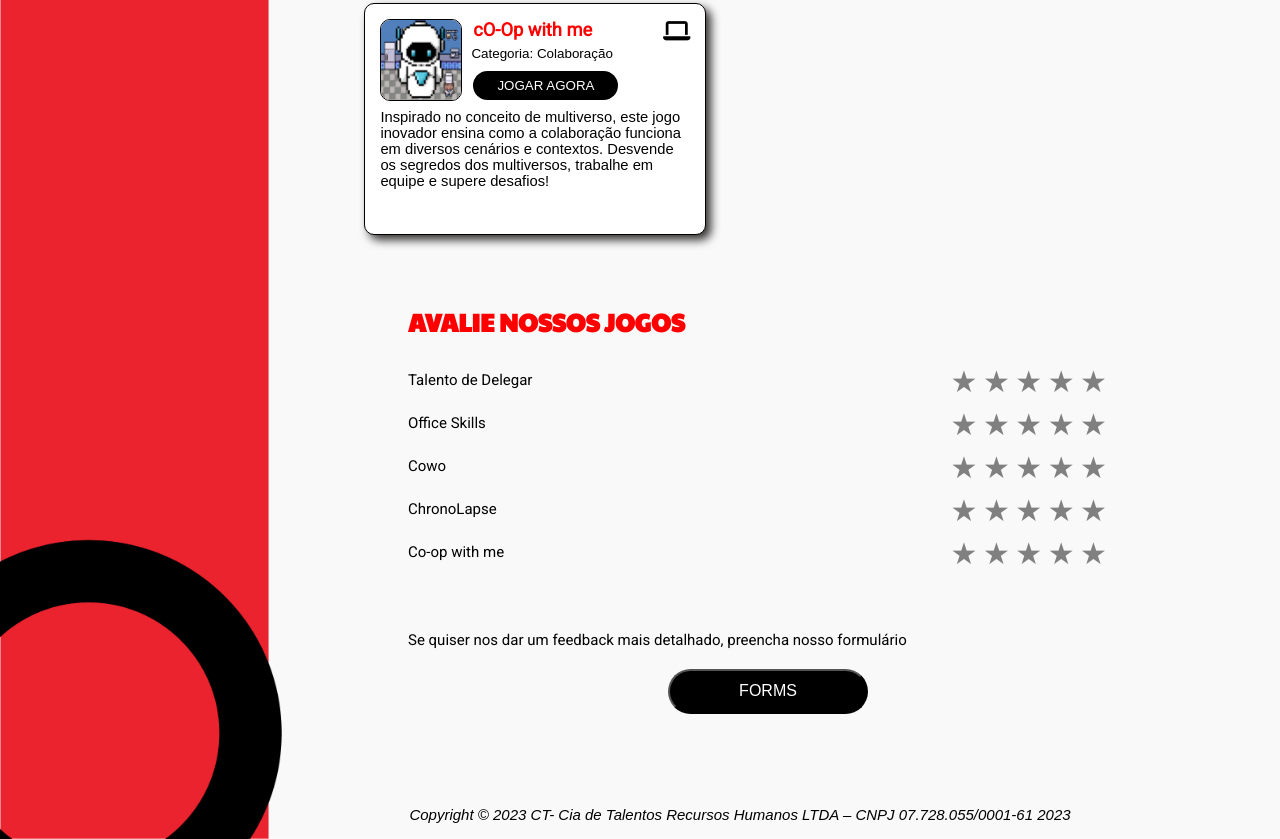
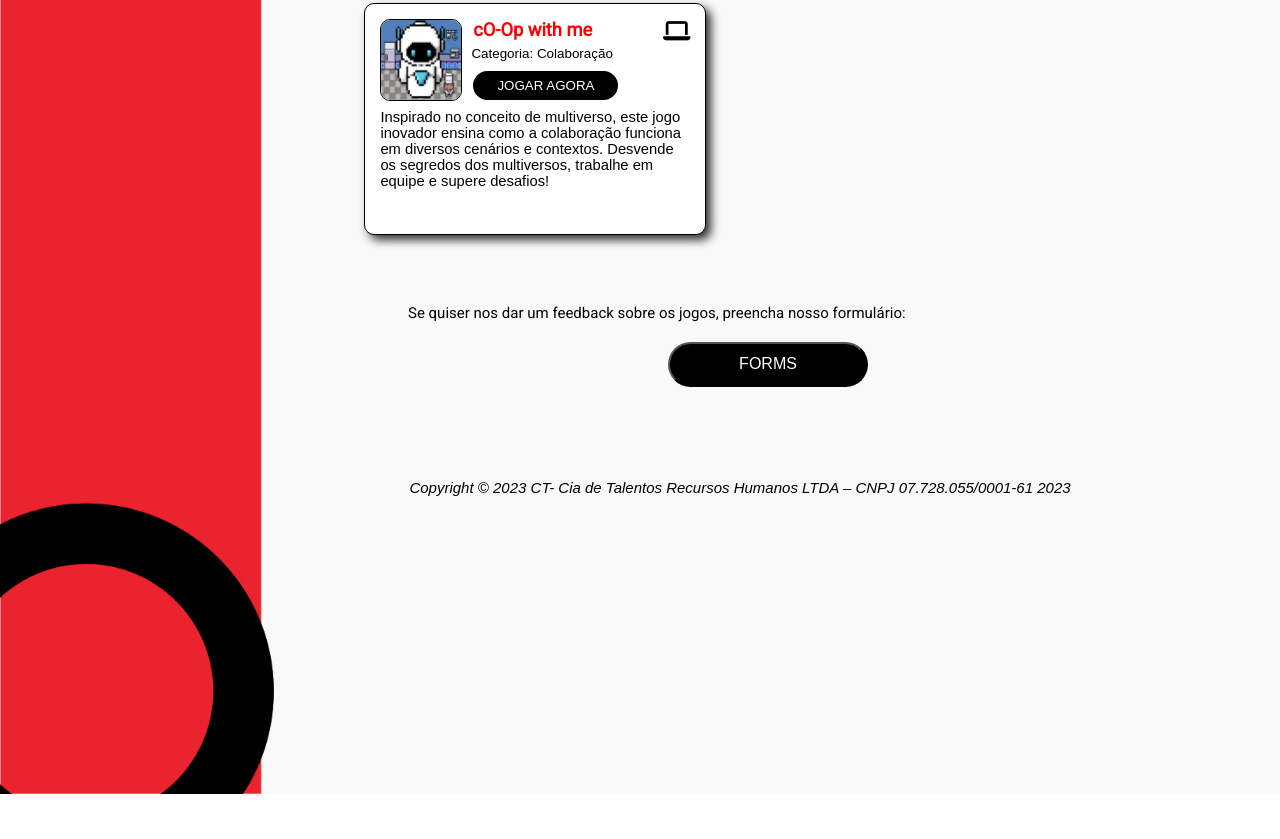
Before and after one commit to lidiamariano/LP, a plain HTML site: page index.html in a window 1280 px wide. Shown: the part 784-1623 px from the top of the page. After the commit the page ends 1578 px from the top, so only its background shows below. Drawn offline with Linux system fonts and the light colour scheme.

Commit message:
Links ajustados e avaliação removida

```diff
--- a/estilo.css
+++ b/estilo.css
@@ -90,9 +90,7 @@ footer {
     font-style: italic;
     position: static;
     width: 100%;
-    /* background-color: red; */
     color: rgb(0, 0, 0);
-    /* position: fixed; */
     width: 100%;
     height: 2.5rem;
     padding-top: 90px;
@@ -208,36 +206,3 @@ h6 {
     margin-left: 100px;
     padding-right: 165px;
 }
-
-.star {
-    display: inline-block;
-    font-size: 30px;
-    color: gray;
-    cursor: pointer;
-}
-
-.star:hover,
-.star:hover~.star {
-    color: orange;
-}
-.avalia{
-    font-family: 'Paytone One', sans-serif;
-    font-size: 25px;
-    color: red;
-    margin-top: 60px;
-}
-.avaliaDelegar{
-    display: inline-block;
-}
-.avaliaOffice{
-    display: inline-block;
-}
-.avaliaCowo{
-    display: inline-block;
-}
-.avaliaTempo{
-    display: inline-block;
-}
-.avaliacao{
-    display: grid;
-}
--- a/index.html
+++ b/index.html
@@ -43,7 +43,7 @@
                             </div>
                             <div class="textCard2">
                                 <h6>Categoria: Delegação de tarefas</h>
-                                    <a href="https://2023m1t9-inteli.github.io/grupo4/">
+                                    <a href="https://jogosminime-staging.s3.sa-east-1.amazonaws.com/games/talento-de-delegar/talentodedelegarautenticado2.html " target="_blank" rel="noopener noreferrer">
                                         <button class="buttonCard"> JOGAR AGORA</button>
                                     </a>
                             </div>
@@ -71,7 +71,7 @@
                             </div>
                             <div class="textCard2">
                                 <h6>Categoria: Gestão de conflitos</h>
-                                    <a href="https://2023m1t9-inteli.github.io/grupo1/">
+                                    <a href="https://jogosminime-staging.s3.sa-east-1.amazonaws.com/games/office-skills/index.html" target="_blank" rel="noopener noreferrer">
                                         <button class="buttonCard"> JOGAR AGORA</button>
                                     </a>
                             </div>
@@ -98,7 +98,7 @@
                             </div>
                             <div class="textCard2">
                                 <h6>Categoria: Comunicação</h>
-                                    <a href="https://2023m1t9-inteli.github.io/grupo3/">
+                                    <a href="https://2023m1t9-inteli.github.io/grupo3/" target="_blank" rel="noopener noreferrer">
                                         <button class="buttonCard"> JOGAR AGORA</button>
                                     </a>
                             </div>
@@ -126,7 +126,7 @@
                             </div>
                             <div class="textCard2">
                                 <h6>Categoria: Gestão de tempo</h>
-                                    <a href="https://2023m1t9-inteli.github.io/grupo2/">
+                                    <a href="https://jogosminime-staging.s3.sa-east-1.amazonaws.com/games/chronolapse/Index.html" target="_blank" rel="noopener noreferrer">
                                         <button class="buttonCard"> JOGAR AGORA</button>
                                     </a>
                             </div>
@@ -153,7 +153,7 @@
                             </div>
                             <div class="textCard2">
                                 <h6>Categoria: Colaboração</h>
-                                    <a href="https://2023m1t9-inteli.github.io/grupo5/">
+                                    <a href="https://2023m1t9-inteli.github.io/grupo5/" target="_blank" rel="noopener noreferrer">
                                         <button class="buttonCard"> JOGAR AGORA</button>
                                     </a>
                             </div>
@@ -166,61 +166,8 @@
             </section>
 
         </div>
-        <div class="avaliacao text-body">
-            <h1 class="avalia">AVALIE NOSSOS JOGOS</h1>
-            <div class="avaliaDelegar">
-                <p class="text-p">Talento de Delegar</p>
-                <div class="rating">
-                    <span class="star" onclick="rate(1)">&#9733;</span>
-                    <span class="star" onclick="rate(2)">&#9733;</span>
-                    <span class="star" onclick="rate(3)">&#9733;</span>
-                    <span class="star" onclick="rate(4)">&#9733;</span>
-                    <span class="star" onclick="rate(5)">&#9733;</span>
-                </div>
-            </div>
-            <div class="avaliaOffice">
-                <p class="text-p">Office Skills</p>
-                <div class="rating">
-                    <span class="star" onclick="rate(1)">&#9733;</span>
-                    <span class="star" onclick="rate(2)">&#9733;</span>
-                    <span class="star" onclick="rate(3)">&#9733;</span>
-                    <span class="star" onclick="rate(4)">&#9733;</span>
-                    <span class="star" onclick="rate(5)">&#9733;</span>
-                </div>
-            </div>
-            <div class="avaliaCowo">
-                <p class="text-p">Cowo</p>
-                <div class="rating">
-                    <span class="star" onclick="rate(1)">&#9733;</span>
-                    <span class="star" onclick="rate(2)">&#9733;</span>
-                    <span class="star" onclick="rate(3)">&#9733;</span>
-                    <span class="star" onclick="rate(4)">&#9733;</span>
-                    <span class="star" onclick="rate(5)">&#9733;</span>
-                </div>
-            </div>
-            <div class="avaliaTempo">
-                <p class="text-p">ChronoLapse</p>
-                <div class="rating">
-                    <span class="star" onclick="rate(1)">&#9733;</span>
-                    <span class="star" onclick="rate(2)">&#9733;</span>
-                    <span class="star" onclick="rate(3)">&#9733;</span>
-                    <span class="star" onclick="rate(4)">&#9733;</span>
-                    <span class="star" onclick="rate(5)">&#9733;</span>
-                </div>
-            </div>
-            <div class="avaliaColaborar">
-                <p class="text-p">Co-op with me</p>
-                <div class="rating">
-                    <span class="star" onclick="rate(1)">&#9733;</span>
-                    <span class="star" onclick="rate(2)">&#9733;</span>
-                    <span class="star" onclick="rate(3)">&#9733;</span>
-                    <span class="star" onclick="rate(4)">&#9733;</span>
-                    <span class="star" onclick="rate(5)">&#9733;</span>
-                </div>
-            </div>
-        </div>
     <div class="text-p">
-        <p style="margin-left: 100px; margin-top: 60px; margin-bottom: 10px;">Se quiser nos dar um feedback mais detalhado, preencha nosso formulário</p>
+        <p style="margin-left: 100px; margin-top: 60px; margin-bottom: 10px;">Se quiser nos dar um feedback sobre os jogos, preencha nosso formulário:</p>
             <a href="https://docs.google.com/forms/d/e/1FAIpQLSePemkJrTEG2NXX0WhMtBoNFW1DCa0ENNPaM-xkLa8TSYUdNA/viewform?pli=1">
                 <input type="button" value="FORMS" class="btn_avalia">
             </a>
```
